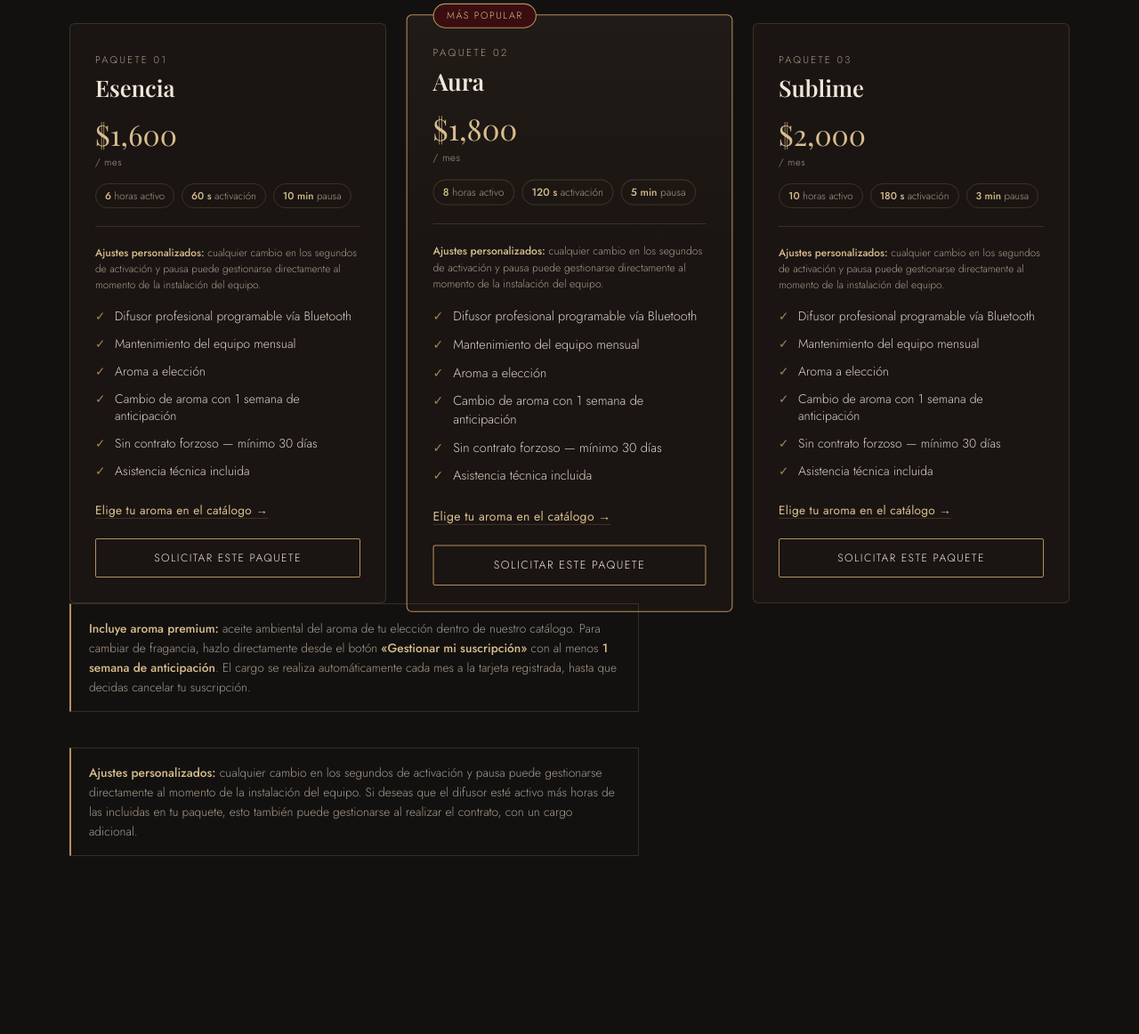
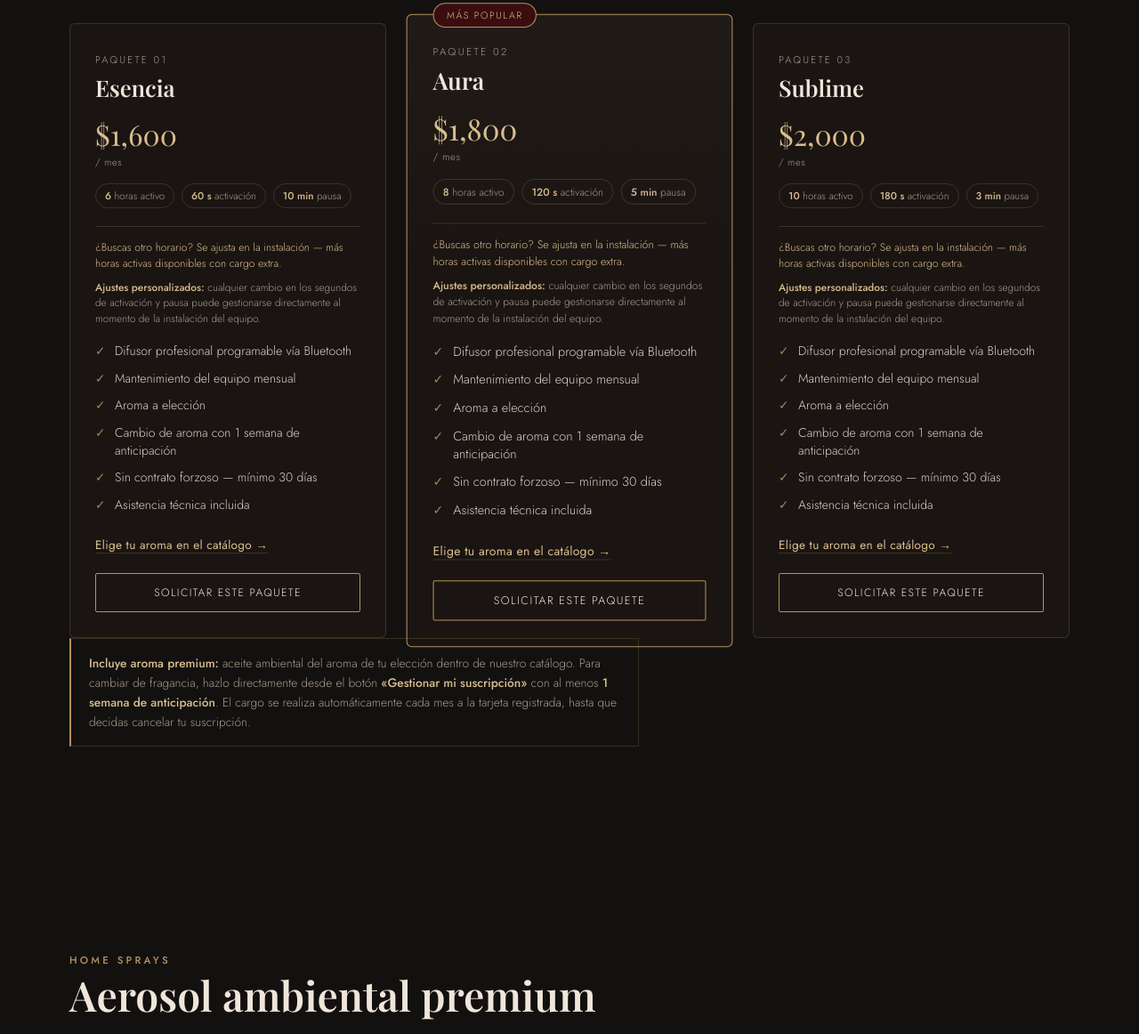
Before and after one commit to pedrodelavega93/nucleo-essencea-web, a website: page index.html in a window 1280 px wide. Shown: the part 4177-5339 px from the top of the page at 89% size. Drawn offline with nearby package versions, Linux system fonts and the light colour scheme; a web font is replaced by a local one.

Commit message:
Update index.html

```diff
--- a/index.html
+++ b/index.html
@@ -346,6 +346,7 @@
           <span class="plan-spec"><strong>60 s</strong> activación</span>
           <span class="plan-spec"><strong>10 min</strong> pausa</span>
         </div>
+        <p class="plan-hook">¿Buscas otro horario? Se ajusta en la instalación — más horas activas disponibles con cargo extra.</p>
         <p class="plan-note"><strong>Ajustes personalizados:</strong> cualquier cambio en los segundos de activación y pausa puede gestionarse directamente al momento de la instalación del equipo.</p>
         <ul class="plan-features">
           <li>Difusor profesional programable vía Bluetooth</li>
@@ -370,6 +371,7 @@
           <span class="plan-spec"><strong>120 s</strong> activación</span>
           <span class="plan-spec"><strong>5 min</strong> pausa</span>
         </div>
+        <p class="plan-hook">¿Buscas otro horario? Se ajusta en la instalación — más horas activas disponibles con cargo extra.</p>
         <p class="plan-note"><strong>Ajustes personalizados:</strong> cualquier cambio en los segundos de activación y pausa puede gestionarse directamente al momento de la instalación del equipo.</p>
         <ul class="plan-features">
           <li>Difusor profesional programable vía Bluetooth</li>
@@ -393,6 +395,7 @@
           <span class="plan-spec"><strong>180 s</strong> activación</span>
           <span class="plan-spec"><strong>3 min</strong> pausa</span>
         </div>
+        <p class="plan-hook">¿Buscas otro horario? Se ajusta en la instalación — más horas activas disponibles con cargo extra.</p>
         <p class="plan-note"><strong>Ajustes personalizados:</strong> cualquier cambio en los segundos de activación y pausa puede gestionarse directamente al momento de la instalación del equipo.</p>
         <ul class="plan-features">
           <li>Difusor profesional programable vía Bluetooth</li>
@@ -414,14 +417,6 @@
       botón <strong>«Gestionar mi suscripción»</strong> con al menos
       <strong>1 semana de anticipación</strong>. El cargo se realiza
       automáticamente cada mes a la tarjeta registrada, hasta que decidas cancelar tu suscripción.
-    </div>
-
-    <div class="note-box reveal">
-      <strong>Ajustes personalizados:</strong> cualquier cambio en los segundos de
-      activación y pausa puede gestionarse directamente al momento de la instalación
-      del equipo. Si deseas que el difusor esté activo más horas de las incluidas en
-      tu paquete, esto también puede gestionarse al realizar el contrato, con un
-      cargo adicional.
     </div>
 
   </div>
```
